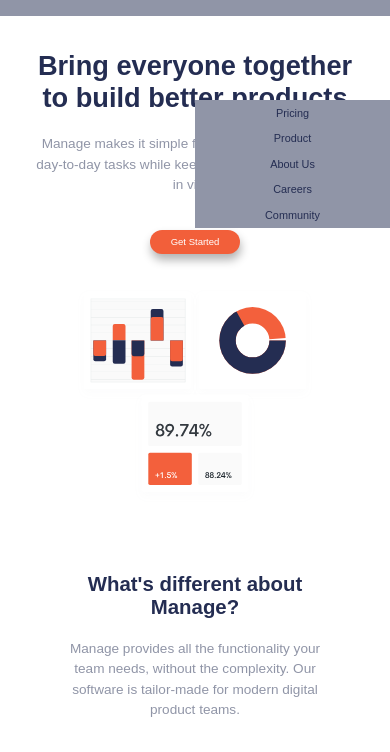
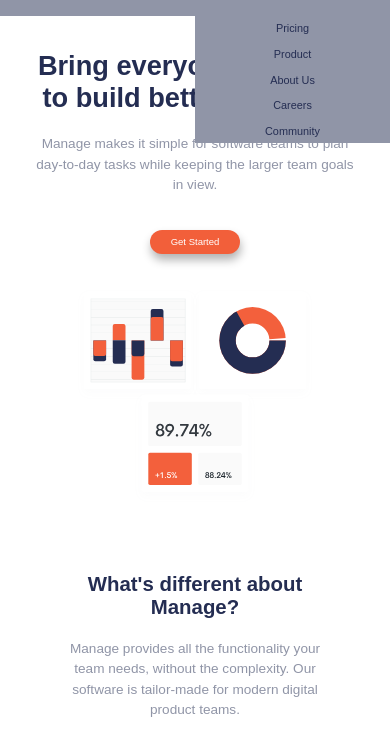
Before and after one commit to Georgi1997/Manage-, a website: page index.html in a window 390 px wide. Shown: the part 52-804 px from the top of the page. Drawn offline with Linux system fonts and the light colour scheme; a web font is replaced by a local one.

Commit message:
fIX FING NAVBAR

```diff
--- a/sass/_navbar.scss
+++ b/sass/_navbar.scss
@@ -97,7 +97,7 @@
   }
   .navbar__nav {
     position: absolute;
-    top: 18vh;
+    top: 8vh;
     right: 0;
     // transform: translateX(150%);
     transition: all 0.5s ease-out;
```
Also changed, not shown: css/style.css.
